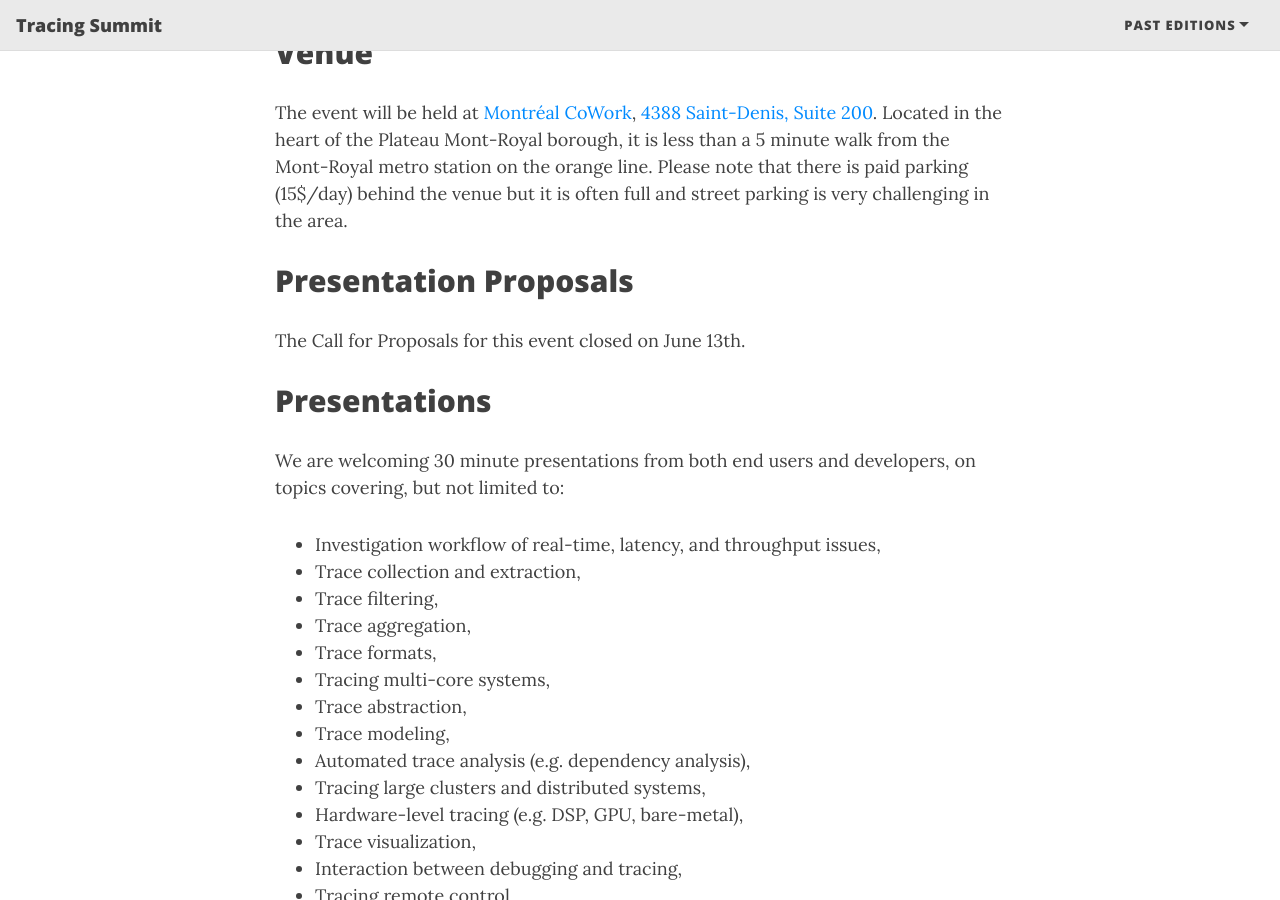
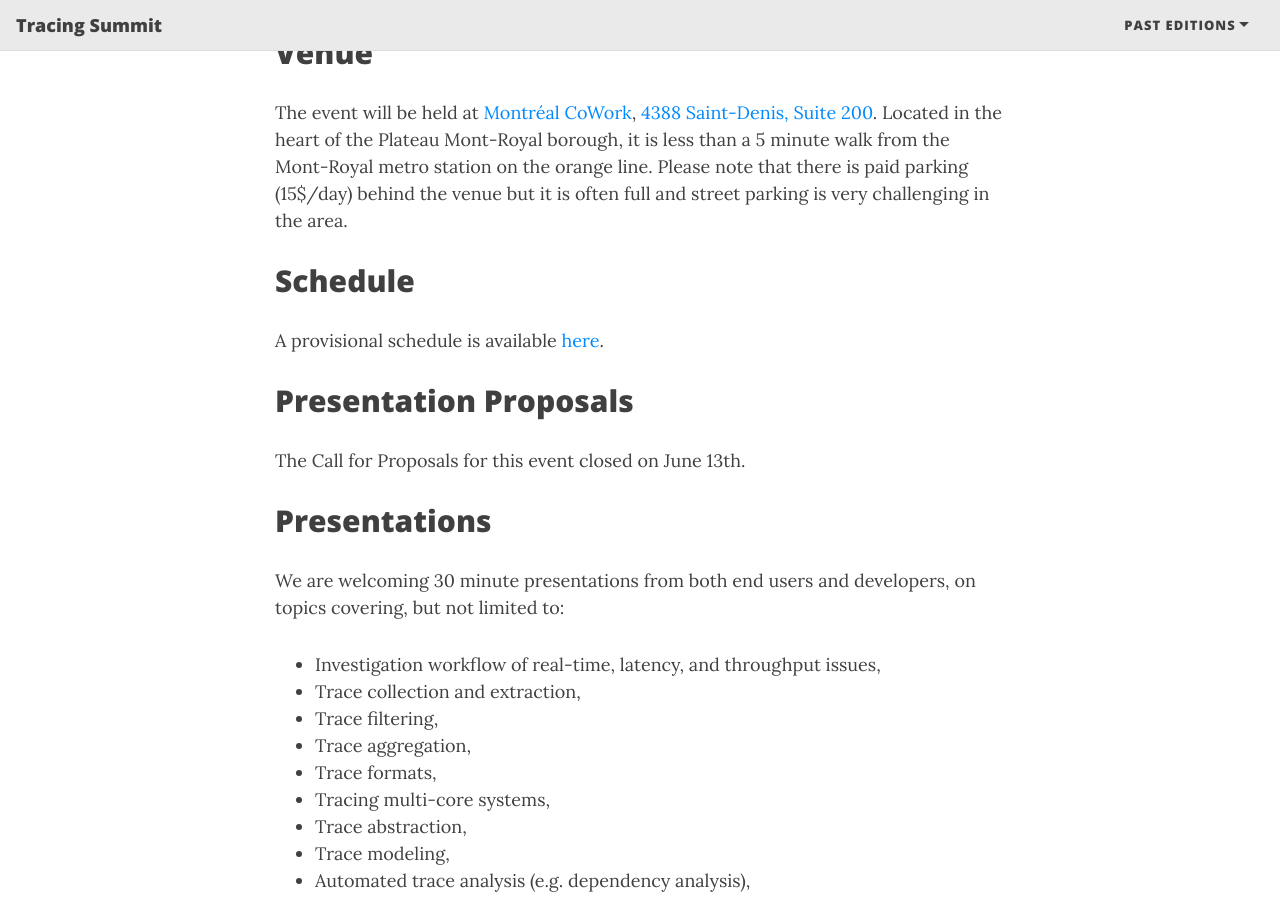
Before and after one commit to tracingsummit/tracingsummit.github.io, a Jekyll site: the page built from index.md, in a window 1280 px wide and 900 px high, scrolled down 809 px. Built offline with Jekyll 4.4.1, drawn with Linux system fonts in a browser that asks for light colours; nearby versions of some CDN libraries.

Commit message:
Add link to provisional schedule
Signed-off-by: Michael Jeanson <mjeanson@efficios.com>

```diff
--- a/index.md
+++ b/index.md
@@ -28,6 +28,10 @@ Located in the heart of the Plateau Mont-Royal borough, it is less than a 5
 minute walk from the Mont-Royal metro station on the orange line. Please note
 that there is paid parking (15$/day) behind the venue but it is often full and
 street parking is very challenging in the area.
+
+## Schedule
+
+A provisional schedule is available [here](https://cfp.tracingsummit.org/ts2025/schedule/).
 
 ## Presentation Proposals
 The Call for Proposals for this event closed on June 13th.
```
